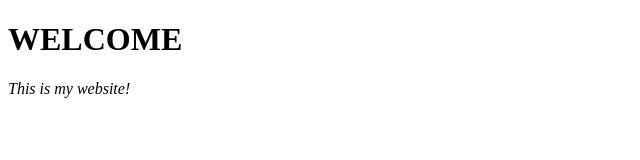
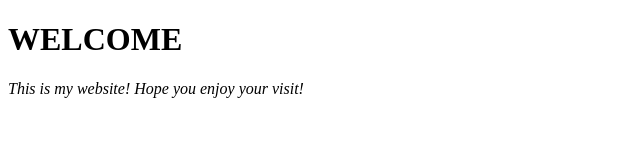
Before and after one commit to jpolanco1822/Website, a plain HTML site: page index.html in a window 1280 px wide. Shown: the whole page, without its empty margins (0-640 px from the left). Drawn offline with Linux system fonts and the light colour scheme.

Commit message:
Juan Polanco updated index.html

```diff
--- a/index.html
+++ b/index.html
@@ -8,7 +8,7 @@
 
 <body>
   <h1>WELCOME</h1>
-  <p><em>This is my website!</em></p>
+  <p><em>This is my website! Hope you enjoy your visit!</em></p>
 
 </body>
 
```
